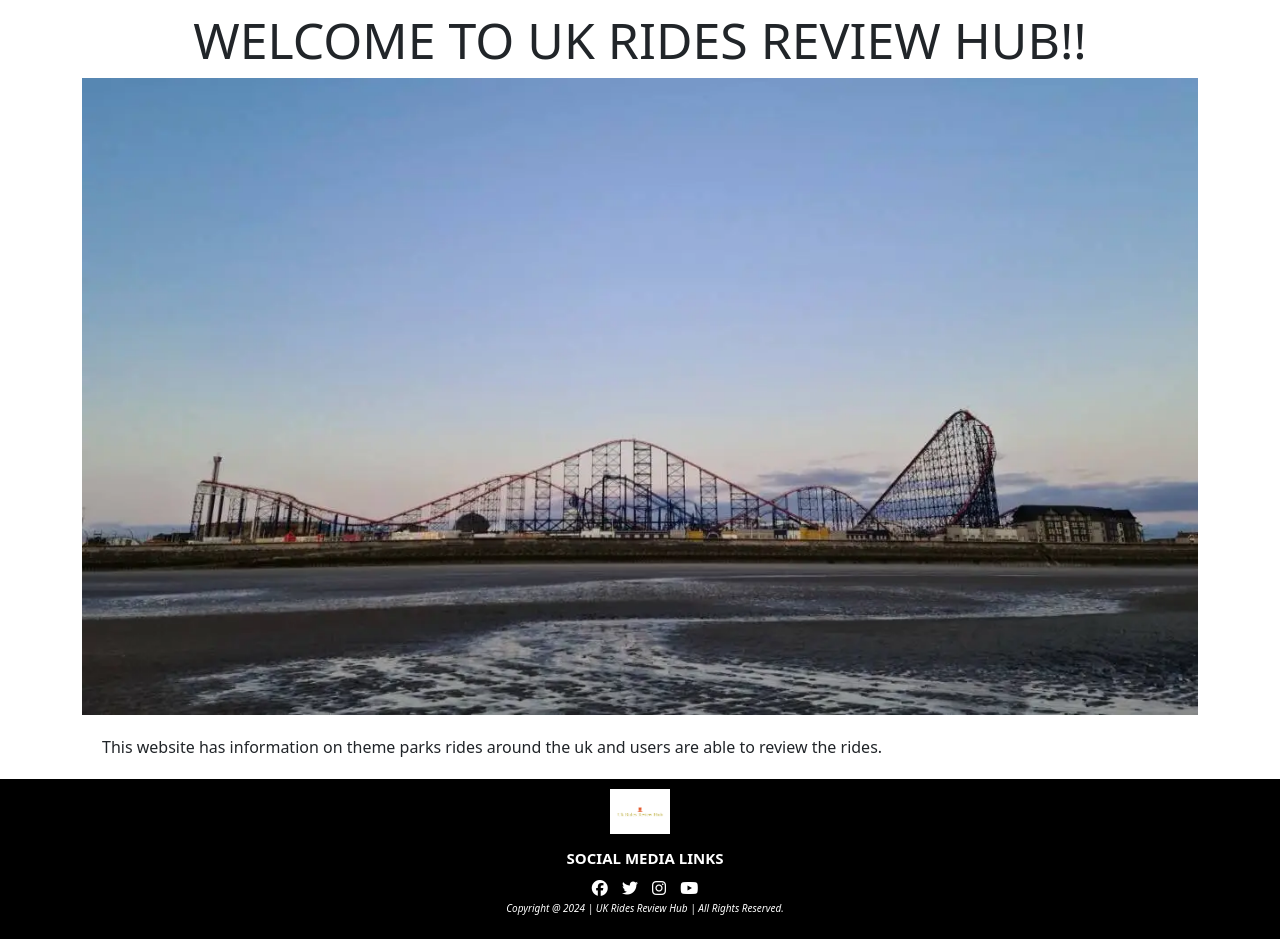
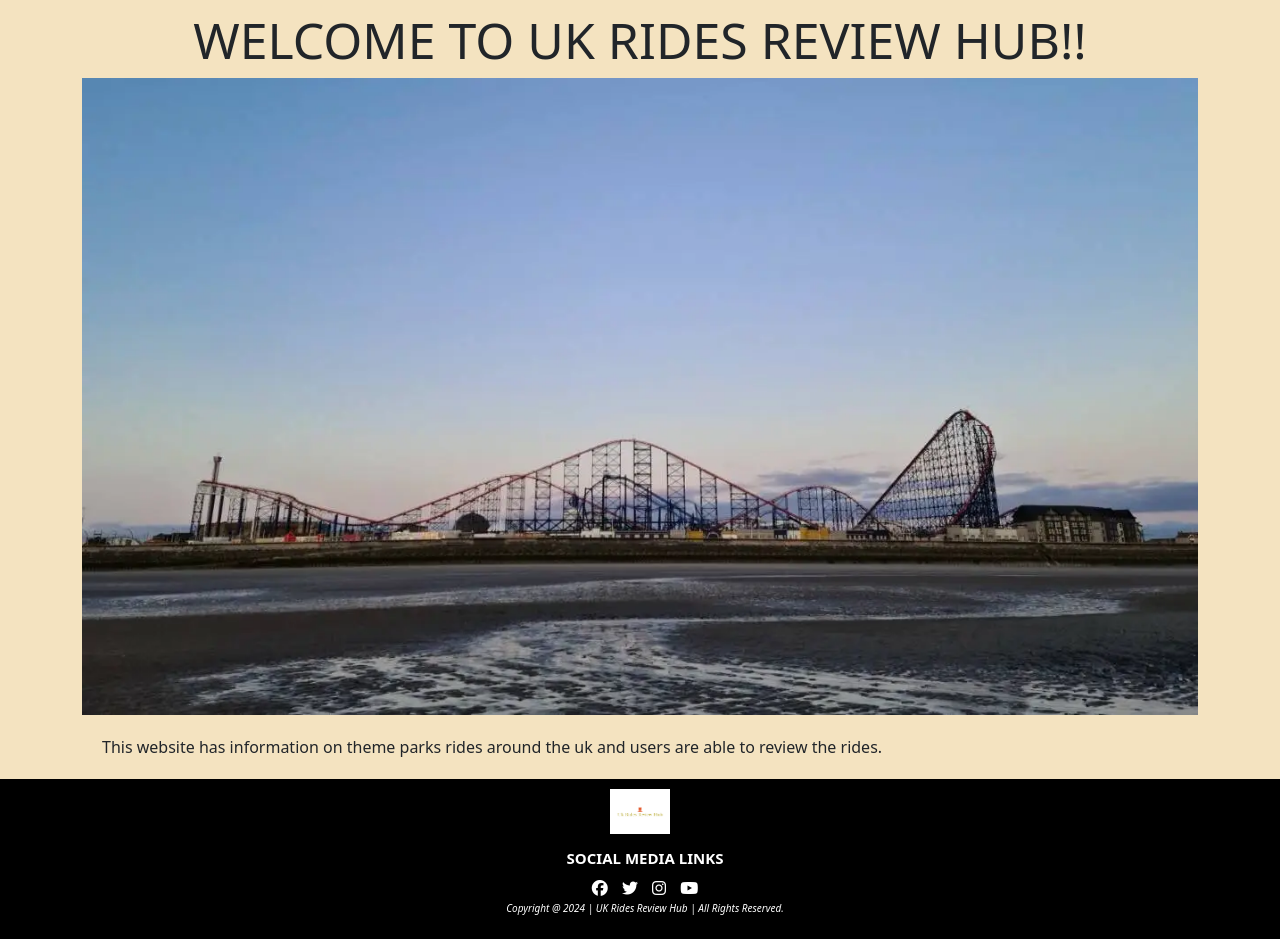
Before and after one commit to hannahro15/Theme-park-reviews-site, a Flask app: page / in a window 1280 px wide. Shown: the part 57-996 px from the top of the page. Run offline with Flask 3, Linux system fonts and the light colour scheme; some libraries are stand-ins or nearby versions.

Commit message:
Change background colour of body to a light peach colour

```diff
--- a/static/css/style.css
+++ b/static/css/style.css
@@ -2,6 +2,7 @@ body {
     min-height: 100vh;
     display: flex;
     flex-direction: column;
+    background-color: #F4E3C0;
 }
 
 h3 {
```
